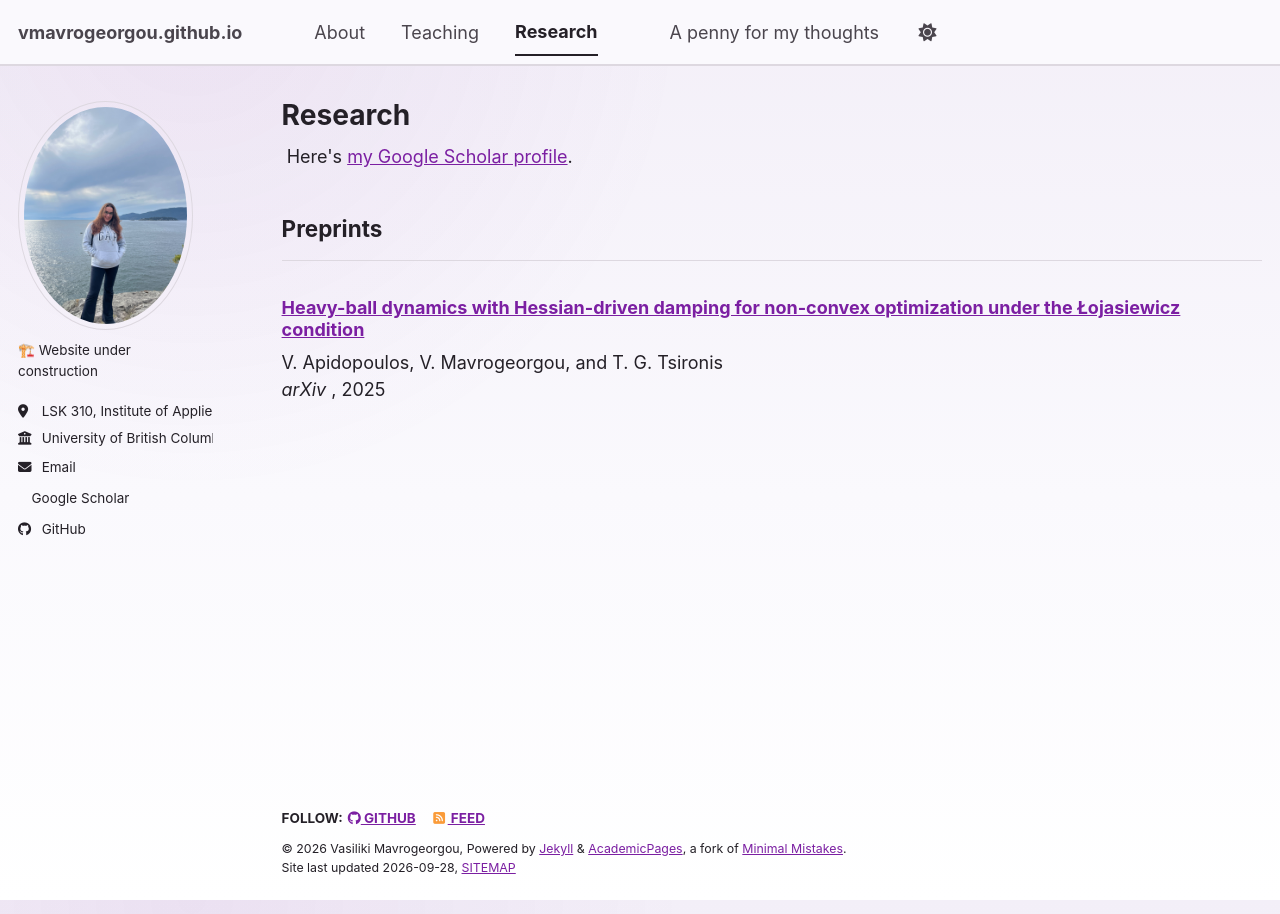
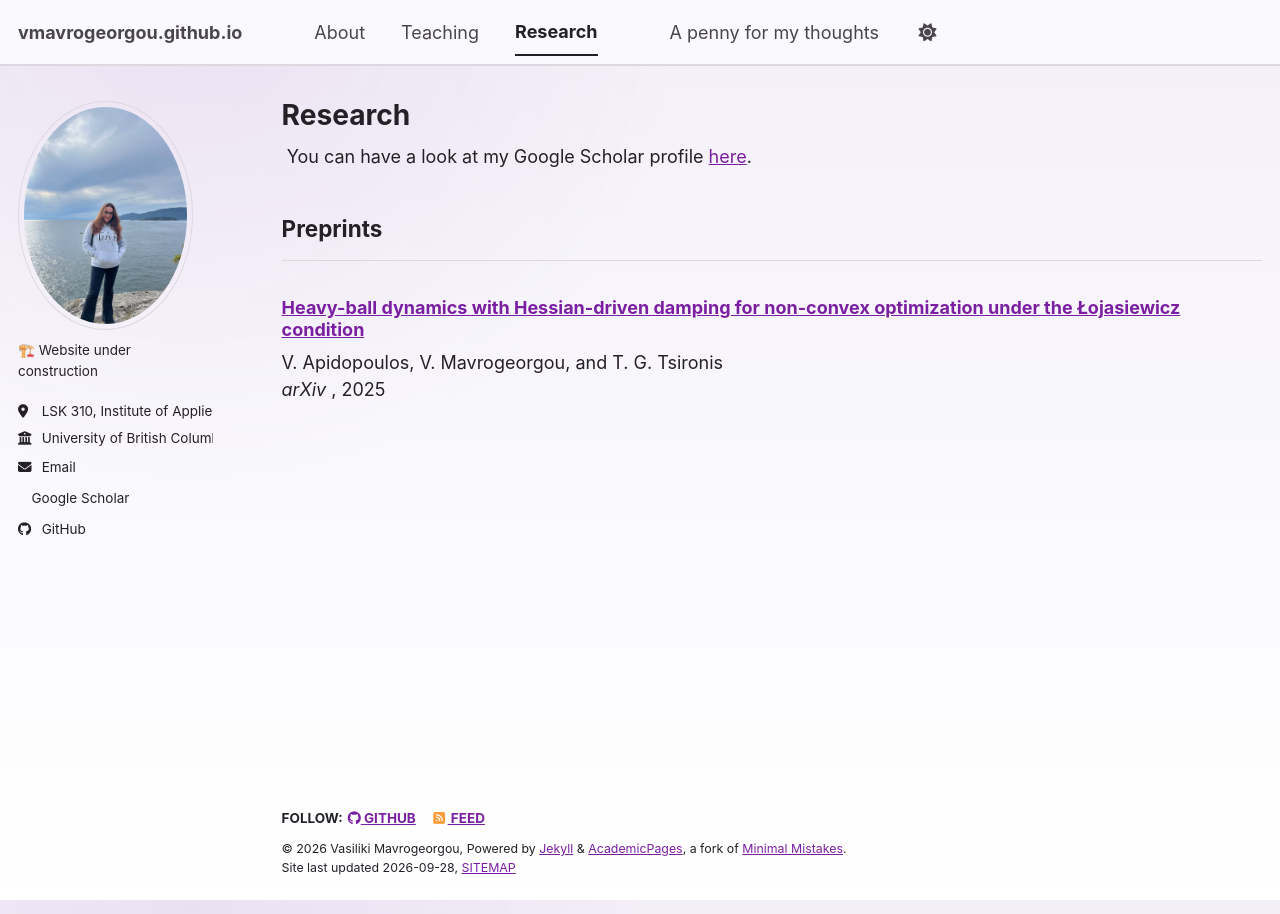
Before and after one commit to vmavrogeorgou/vmavrogeorgou.github.io, a Jekyll site: the page built from _pages/research.html, in a window 1280 px wide. Built offline with Jekyll 4.4.1, drawn with Linux system fonts in a browser that asks for light colours; a style sheet for code colours, icons or effects is not loaded.

Commit message:
Update research.html

```diff
--- a/_pages/research.html
+++ b/_pages/research.html
@@ -7,7 +7,7 @@ author_profile: true
 
 {% if site.author.googlescholar %}
   <div class="wordwrap">
-    Here's <a href="{{ site.author.googlescholar }}" target="_blank" rel="noopener noreferrer">my Google Scholar profile</a>.
+  You can have a look at my Google Scholar profile <a href="{{ site.author.googlescholar }}" target="_blank" rel="noopener noreferrer">here</a>.
   </div>
 {% endif %}
 
```
